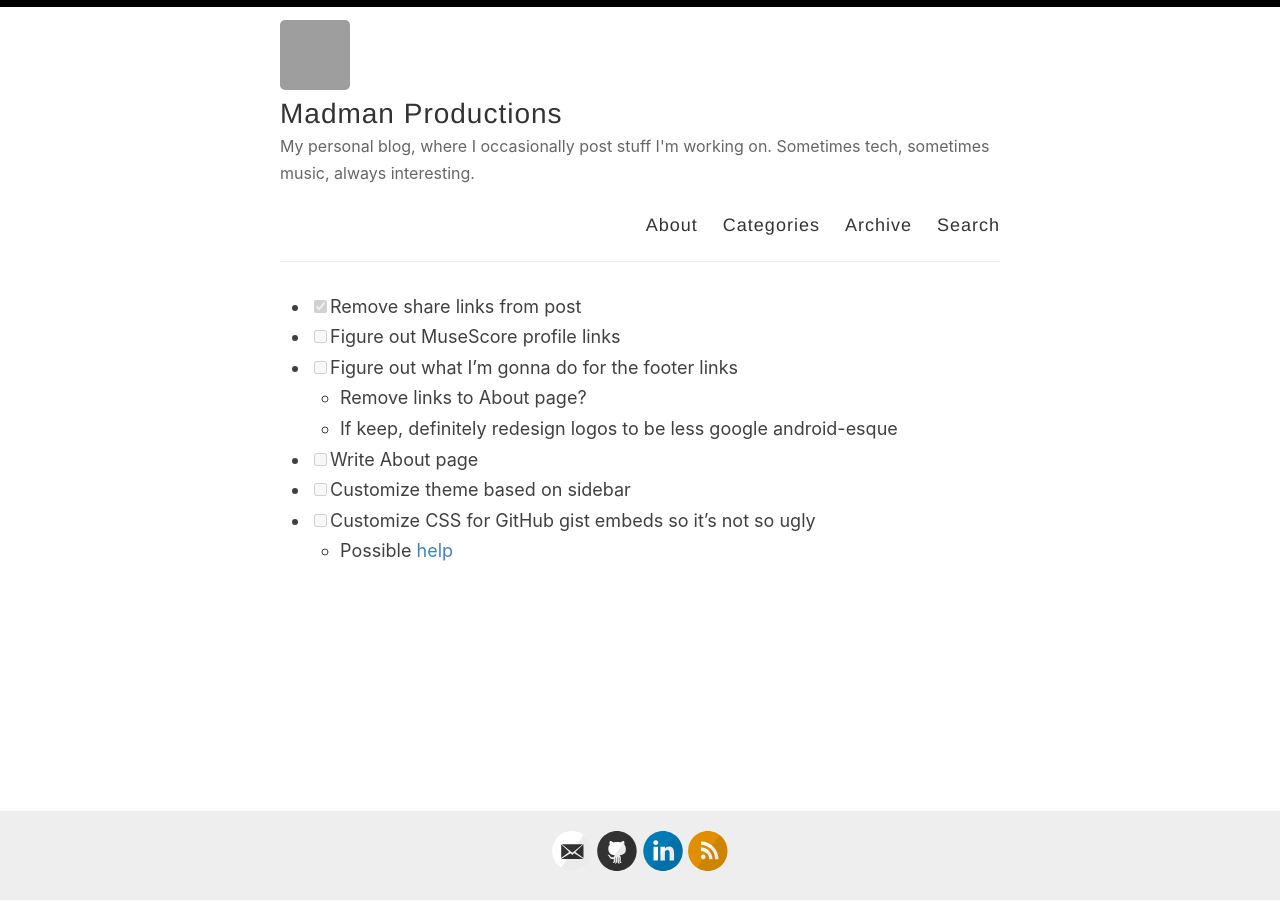
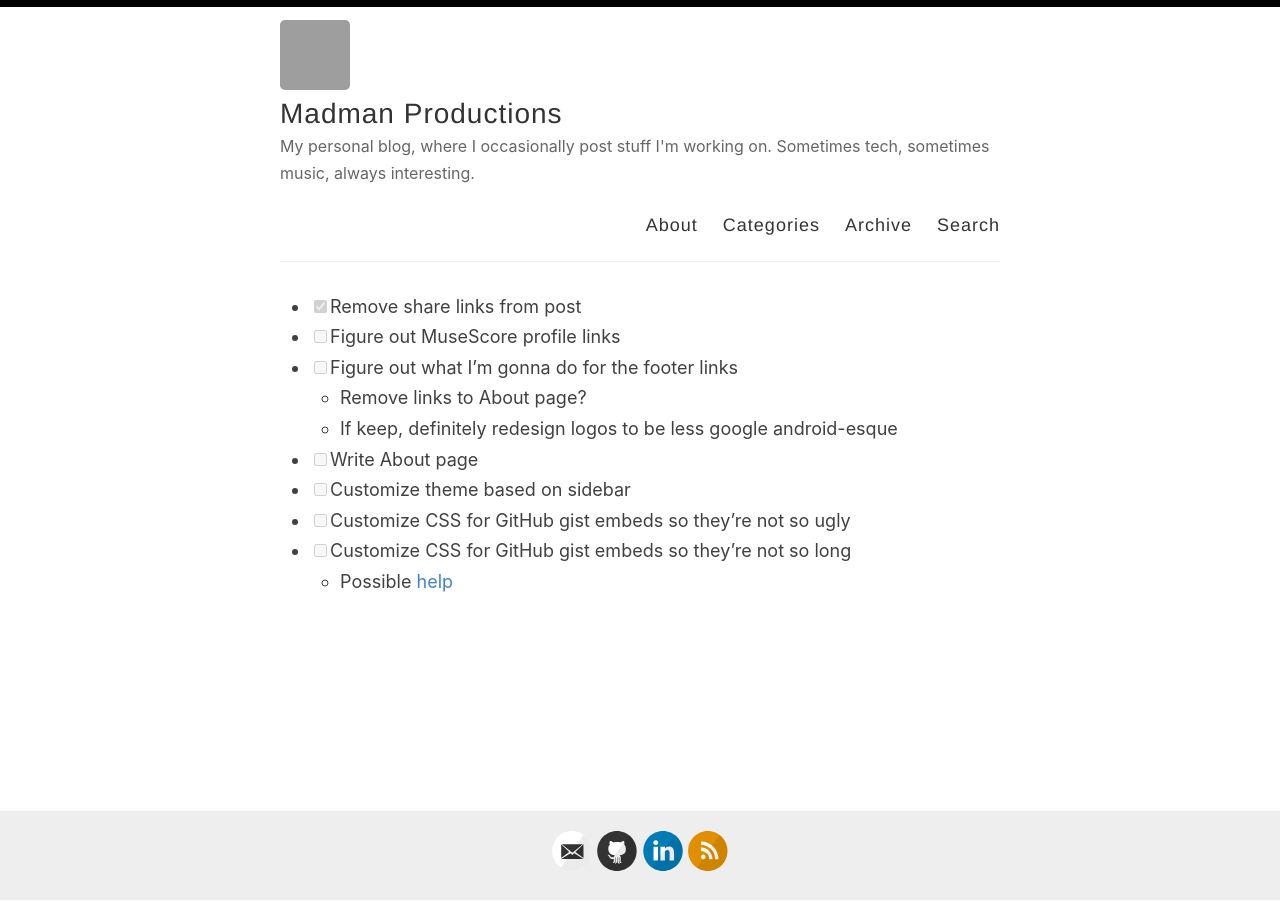
Before and after one commit to jpcranford/jpcranford.github.io, a Jekyll site: the page built from todos.md, in a window 1280 px wide. Built offline with Jekyll 4.4.1, drawn with Linux system fonts in a browser that asks for light colours; our own code applies the rules of GitHub Pages for plain Markdown files; grey boxes are pictures that could not be loaded.

Commit message:
Update todos.md

```diff
--- a/todos.md
+++ b/todos.md
@@ -5,5 +5,6 @@
     - If keep, definitely redesign logos to be less google android-esque
 - [ ] Write About page
 - [ ] Customize theme based on sidebar
-- [ ] Customize CSS for GitHub gist embeds so it's not so ugly
+- [ ] Customize CSS for GitHub gist embeds so they're not so ugly
+- [ ] Customize CSS for GitHub gist embeds so they're not so long
     - Possible [help](https://betterstack.dev/blog/how-to-embed-a-github-gist-in-your-website/)
```
